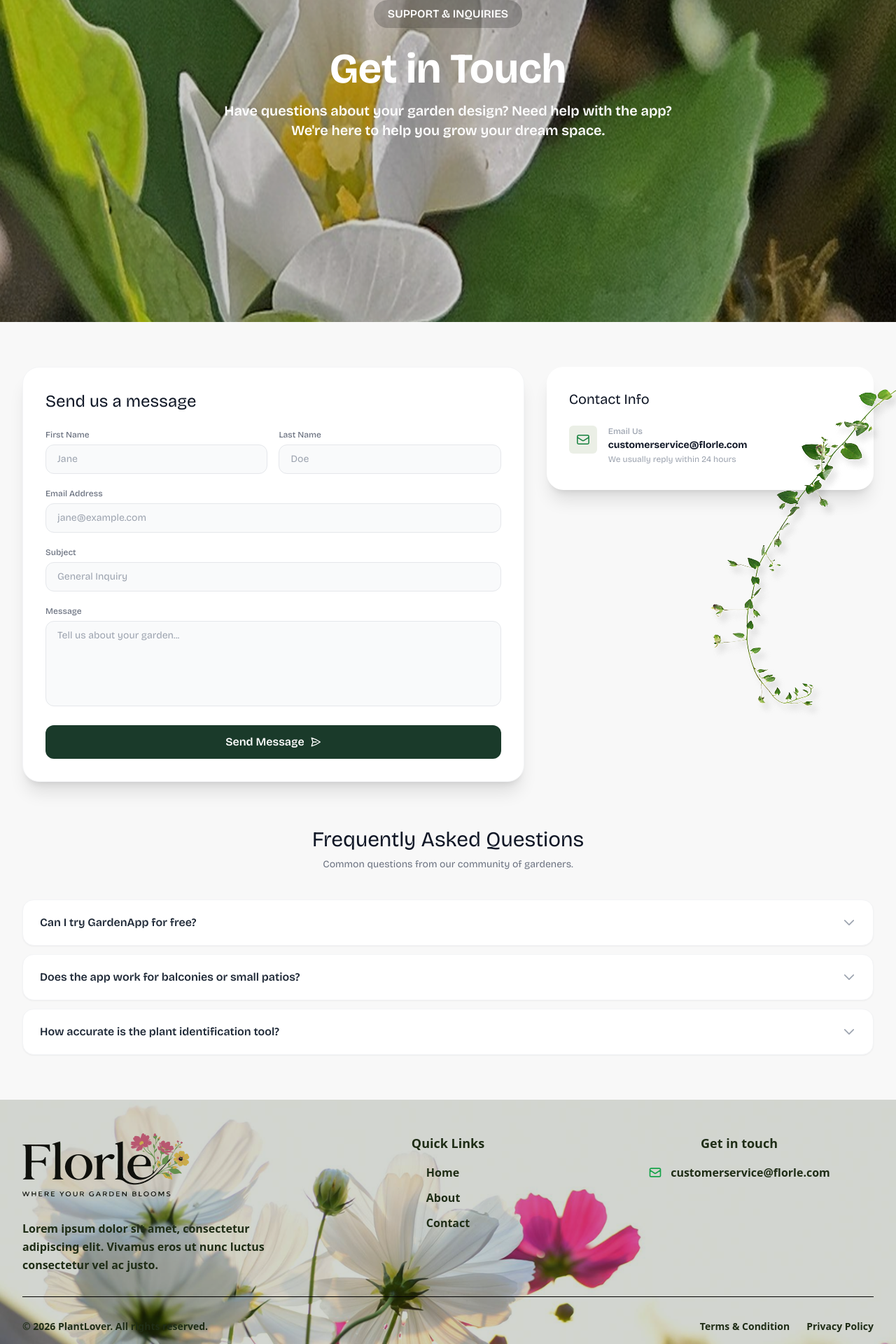
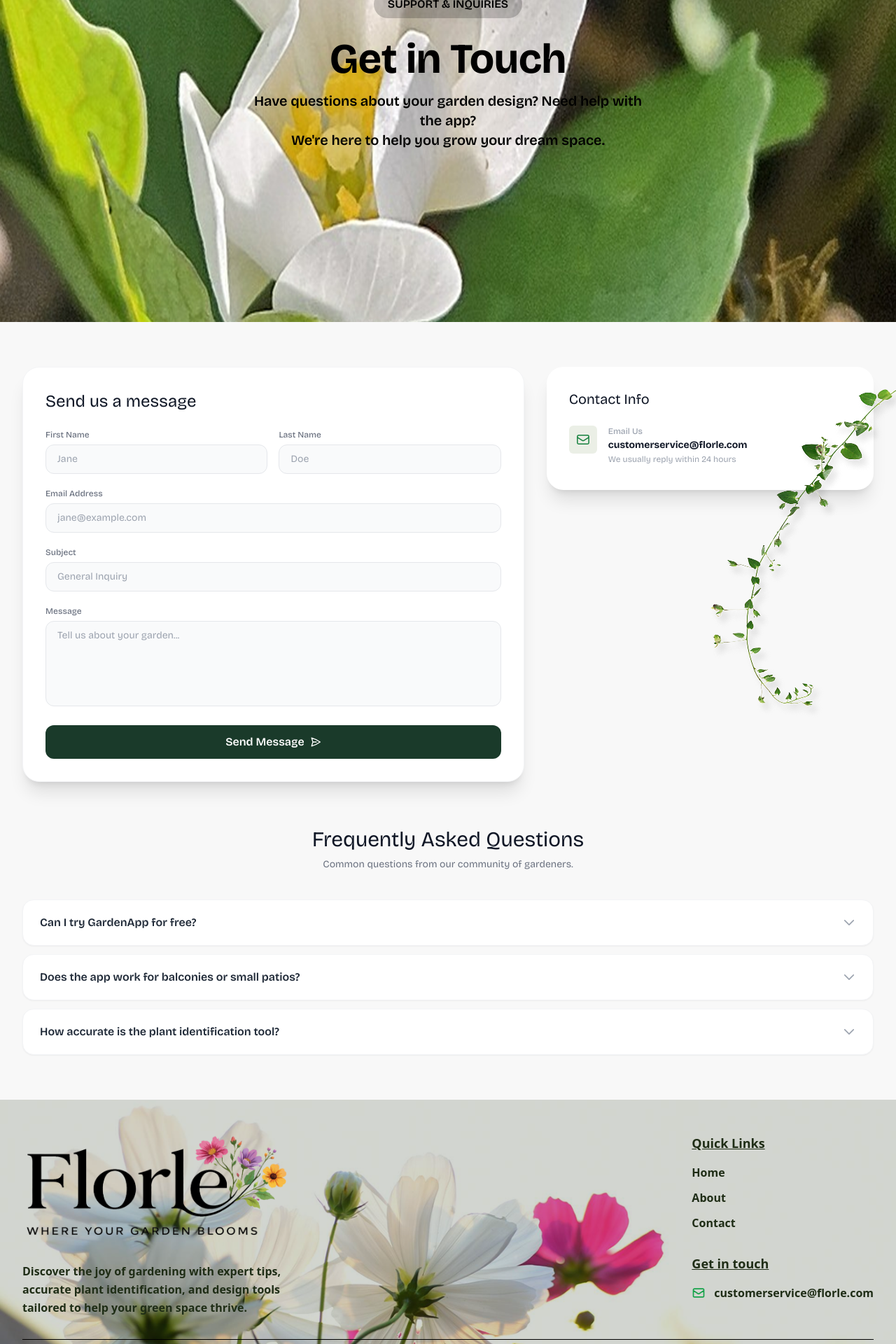
Before and after one commit to Sanjida-Khanam778/maramurray-web, a React (Vite) app: page /contact in a window 1280 px wide. Shown: the part 260-2180 px from the top of the page at 70% size. Built offline with nearby package versions, Linux system fonts and the light colour scheme.

Commit message:
update done on lottie and footer logo

```diff
--- a/src/Pages/ContactSection/ContactSection.jsx
+++ b/src/Pages/ContactSection/ContactSection.jsx
@@ -101,16 +101,16 @@ export default function ContactSection() {
           className="absolute inset-0 bg-cover bg-center"
           style={{ backgroundImage: `url(${contactBg})` }}
         />{" "}
-        <div className="absolute inset-0 bg-black/20" />
+        <div className="absolute inset-0 bg-black/0" />
         <div className="relative z-10 flex flex-col items-center justify-center h-full text-center px-4 sm:px-6 lg:px-8">
-          <p className="font-semibold uppercase text-white bg-black/20 py-2 px-5 inline rounded-full mb-3">
+          <p className="font-semibold uppercase bg-black/20 py-2 px-5 inline rounded-full mb-3">
             Support &amp; Inquiries
           </p>
-          <h2 className="text-4xl xl:text-6xl mt-4 font-bold mb-4 text-white">
+          <h2 className="text-4xl xl:text-6xl mt-4 font-bold mb-4">
             Get in Touch
           </h2>
-          <p className="max-w-2xl mx-auto font-semibold xl:text-xl leading-relaxed text-white">
-            Have questions about your garden design? Need help with the app?
+          <p className="max-w-xl mx-auto font-semibold xl:text-xl leading-relaxed">
+            Have questions about your garden design? Need help with the app? <br />
             We're here to help you grow your dream space.
           </p>
         </div>
--- a/src/Pages/Home/Home.jsx
+++ b/src/Pages/Home/Home.jsx
@@ -29,9 +29,9 @@ export default function Home() {
 
   if (loading) {
     return (
-      <div className="fixed inset-0 z-50 flex items-center justify-center">
-        <div className="w-screen flex items-center justify-center">
-          <Lottie animationData={preloaderAnimation} loop={true} className="w-screen" />
+      <div className="fixed inset-0 z-50 flex items-center justify-center bg-white">
+        <div className="w-full max-w-[720px] flex items-center justify-center px-4">
+          <Lottie animationData={preloaderAnimation} loop={true} className="w-full h-auto" />
         </div>
       </div>
     );
--- a/src/components/ChooseYourPath/ChooseYourPath.jsx
+++ b/src/components/ChooseYourPath/ChooseYourPath.jsx
@@ -82,7 +82,7 @@ export default function ChooseYourPath() {
                                             <div className="w-6 h-6 rounded-full bg-[#DCFCE7] flex items-center justify-center">
                                                 <div className="w-2 h-2 rounded-full bg-[#00A63E]"></div>
                                             </div>
-                                            <span className="text-slate-700 text-sm md:text-base">
+                                            <span className="text-[#016630] text-sm md:text-base">
                                                 {feature}
                                             </span>
                                         </li>
--- a/src/components/Footer/Footer.jsx
+++ b/src/components/Footer/Footer.jsx
@@ -1,7 +1,9 @@
 import footer from "../../assets/footerBg.png";
-import logo from "../../assets/footerLogo.png";
+import logo from "../../assets/logo2.png";
 import { Link } from "react-router-dom";
+
 export default function Footer() {
+
   const quickLinks = [
     { name: "Home", href: "/" },
     { name: "About", href: "/about" },
@@ -14,19 +16,21 @@ export default function Footer() {
       style={{ backgroundImage: `url(${footer})` }}
     >
       <div className="max-w-7xl mx-auto px-4 sm:px-6 lg:px-8 py-12">
-        <div className="grid grid-cols-1 md:grid-cols-3 gap-8 mb-8">
+        <div className="grid grid-cols-1 md:grid-cols-3 gap-8 mb-8 justify-items-end">
           {/* Brand Section */}
           <div className="space-y-8">
             <img src={logo} alt="" />
             <p className="leading-relaxed max-w-sm font-semibold">
-              Lorem ipsum dolor sit amet, consectetur adipiscing elit. Vivamus
-              eros ut nunc luctus consectetur vel ac justo.
+              Discover the joy of gardening with expert tips, accurate plant identification, and design tools tailored to help your green space thrive.
             </p>
           </div>
-
+          <div></div>
+          <div className="w-fit">
             {/* Quick Links */}
-          <div className="place-items-center">
-            <h4 className="text-lg font-semibold mb-4">Quick Links</h4>
+            <div className="place-items-start mb-8">
+              <h4 className="text-lg font-semibold mb-4 underline">
+                Quick Links
+              </h4>
               <ul className="space-y-3 font-semibold">
                 {quickLinks.map((link, index) => (
                   <li key={index}>
@@ -42,8 +46,10 @@ export default function Footer() {
             </div>
 
             {/* Contact */}
-          <div className="place-items-center">
-            <h4 className="text-lg font-semibold mb-4">Get in touch</h4>
+            <div className="place-items-start">
+              <h4 className="text-lg font-semibold mb-4 underline">
+                Get in touch
+              </h4>
               <ul className="space-y-3 font-semibold">
                 <li className="flex items-center gap-3 ">
                   <svg
@@ -67,6 +73,7 @@ export default function Footer() {
                   </a>
                 </li>
               </ul>
+            </div>
           </div>
         </div>
 
--- a/src/components/HowItWorks/HowItWorks.jsx
+++ b/src/components/HowItWorks/HowItWorks.jsx
@@ -31,10 +31,7 @@ export default function HowItWorks() {
       <div className="max-w-6xl mx-auto px-4 relative z-10">
         <div className="text-center mb-24">
           <h2 className="text-5xl md:text-7xl mb-6">
-            How it{" "}
-            <span className="bg-gradient-to-b from-[#FFC973] to-[#A85013] bg-clip-text text-transparent">
-              Works
-            </span>
+            How it Works
           </h2>
           <p className="text-[#A0A0A0] text-xl max-w-3xl mx-auto font-medium">
             From concept to design, we guide you through every step of gardening
@@ -52,8 +49,6 @@ export default function HowItWorks() {
                 <div
                   className={`bg-gradient-to-br text-right from-[#71B25E]/70 to-[#1D2915] rounded-[30px] p-8 md:p-10 shadow-2xl relative min-h-[160px] flex flex-col justify-center`}
                 >
-
-
                   <h3 className="text-3xl font-medium text-white mb-3">
                     Upload
                   </h3>
@@ -105,7 +100,7 @@ export default function HowItWorks() {
                   </h3>
                   <p className="text-white/80 text-lg leading-relaxed">
                     Use the measuring tool to set the boarders of your
-                    garden{" "}
+                    garden
                   </p>
                 </div>
               </div>
@@ -114,10 +109,8 @@ export default function HowItWorks() {
               {/* Content Box */}
               <div className="flex-1 px-4 md:px-12">
                 <div
-                  className={`bg-gradient-to-br from-[#71B25E]/70 to-[#1D2915] rounded-[30px] p-8 md:p-10 shadow-2xl relative min-h-[160px] flex flex-col justify-center`}
+                  className={`bg-gradient-to-br text-right from-[#71B25E]/70 to-[#1D2915] rounded-[30px] p-8 md:p-10 shadow-2xl relative min-h-[160px] flex flex-col justify-center`}
                 >
-
-
                   <h3 className="text-3xl font-medium text-white mb-3">
                     Select
                   </h3>
@@ -126,7 +119,6 @@ export default function HowItWorks() {
                   </p>
                 </div>
               </div>
-
               {/* Center Icon */}
               <div className="relative">
                 <div className="w-24 md:w-32 flex justify-center relative">
@@ -161,7 +153,7 @@ export default function HowItWorks() {
               {/* Content Box */}
               <div className="flex-1 px-4 md:px-12">
                 <div
-                  className={`bg-gradient-to-br from-[#71B25E]/70 to-[#1D2915] rounded-[30px] p-8 md:p-10 shadow-2xl relative min-h-[160px] flex flex-col justify-center`}
+                  className={`bg-gradient-to-br text-right from-[#71B25E]/70 to-[#1D2915] rounded-[30px] p-8 md:p-10 shadow-2xl relative min-h-[160px] flex flex-col justify-center`}
                 >
 
 
@@ -180,7 +172,7 @@ export default function HowItWorks() {
               {/* Content Box */}
               <div className="flex-1 px-4 md:px-12">
                 <div
-                  className={`bg-gradient-to-br from-[#71B25E]/70 to-[#1D2915] rounded-[30px] p-8 md:p-10 shadow-2xl relative min-h-[160px] flex flex-col justify-center`}
+                  className={`bg-gradient-to-br text-right from-[#71B25E]/70 to-[#1D2915] rounded-[30px] p-8 md:p-10 shadow-2xl relative min-h-[160px] flex flex-col justify-center`}
                 >
 
 
```
Lines whose indentation alone changed are shown as unchanged.
